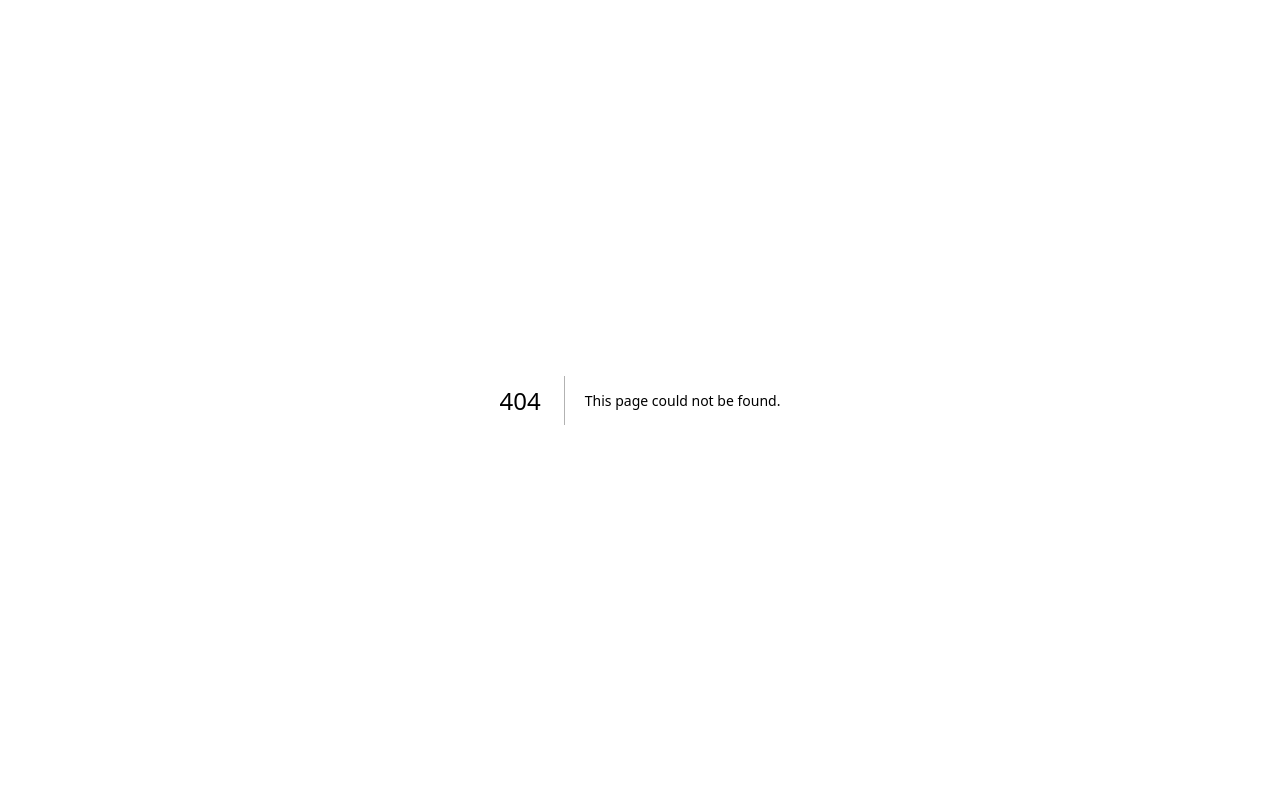
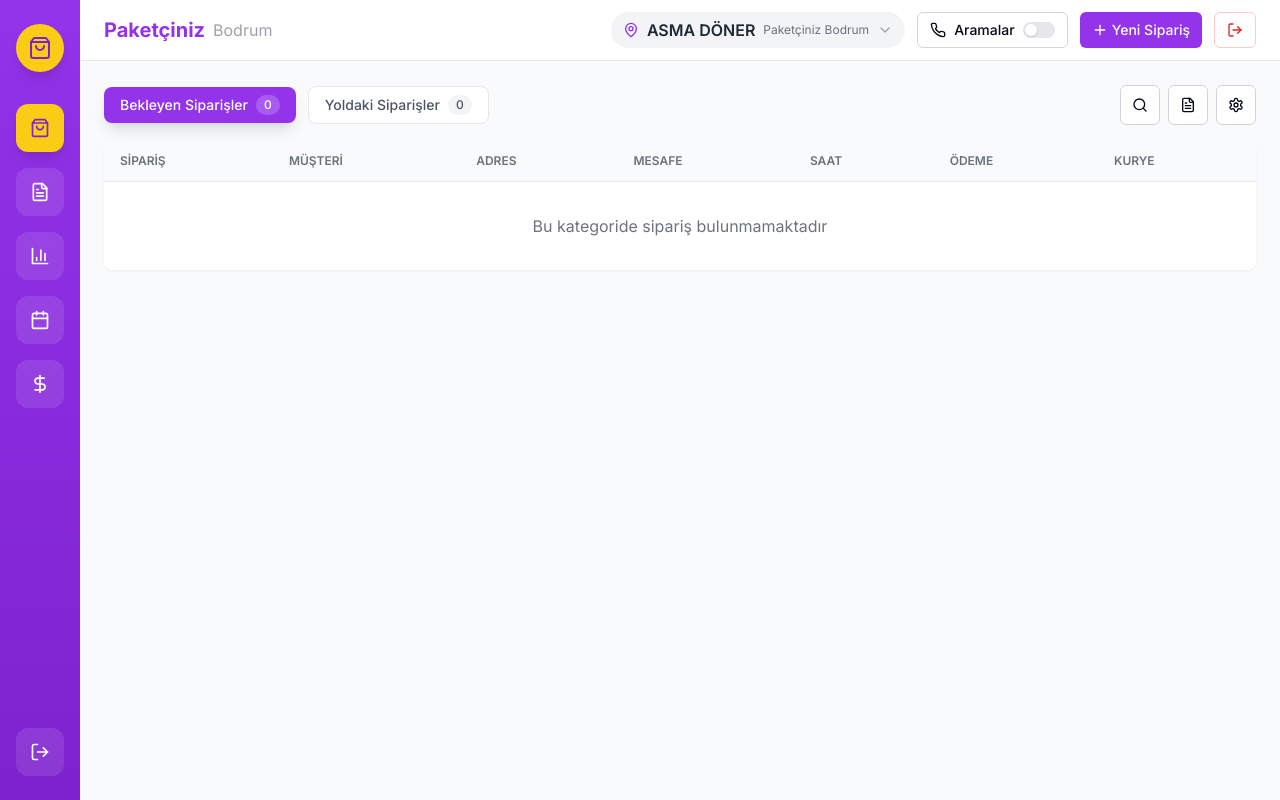
Before and after one commit to hunkarylmaz/paketci-app, a Next.js app in the folder kurye-sistemi/frontend/: page /restaurant/dashboard in a window 1280 px wide. Before the commit this address had no page. Built offline with nearby package versions, Linux system fonts and the light colour scheme.

Commit message:
fix: ASMA DÖNER clone - syntax fixed

```diff
--- /dev/null
+++ b/kurye-sistemi/frontend/app/(dashboard)/restaurant/dashboard/page.tsx
@@ -0,0 +1,202 @@
+'use client';
+
+import { useState, useEffect } from 'react';
+import { useRouter } from 'next/navigation';
+import { motion } from 'framer-motion';
+import {
+  ShoppingBag, FileText, BarChart3, Calendar, DollarSign, LogOut,
+  Plus, Phone, Search, Settings, Menu, ChevronDown, MapPin
+} from 'lucide-react';
+import { Button } from '@/components/ui/button';
+import { Card, CardContent } from '@/components/ui/card';
+
+const mockOrders = [
+  { id: 'SIP-001', customer: 'Ahmet Yılmaz', phone: '0555 123 45 67', address: 'Atatürk Cad. No:15', distance: '2.10 km', time: '13:30', amount: 185, courier: 'YUSUF GÖK' },
+];
+
+const menuItems = [
+  { id: 'orders', icon: ShoppingBag, active: true },
+  { id: 'reports', icon: FileText },
+  { id: 'stats', icon: BarChart3 },
+  { id: 'calendar', icon: Calendar },
+  { id: 'finance', icon: DollarSign },
+];
+
+export default function RestaurantDashboard() {
+  const router = useRouter();
+  const [activeTab, setActiveTab] = useState('pending');
+  const [user, setUser] = useState({ name: 'ASMA DÖNER', dealerName: 'Paketçiniz Bodrum' });
+  const [isMobileMenuOpen, setIsMobileMenuOpen] = useState(false);
+
+  useEffect(() => {
+    const stored = localStorage.getItem('restaurant_user');
+    if (stored) setUser(JSON.parse(stored));
+  }, []);
+
+  const handleLogout = () => {
+    localStorage.removeItem('restaurant_user');
+    router.push('/');
+  };
+
+  return (
+    <div className="min-h-screen bg-gray-50 flex">
+      <aside className={`${isMobileMenuOpen ? 'fixed inset-0 z-50' : 'hidden'} lg:flex lg:static flex-col w-20 bg-gradient-to-b from-purple-600 to-purple-700 text-white items-center py-6`}>
+        <div className="mb-8">
+          <div className="w-12 h-12 bg-yellow-400 rounded-full flex items-center justify-center shadow-lg">
+            <ShoppingBag className="w-6 h-6 text-purple-700" />
+          </div>
+        </div>
+
+        <nav className="flex-1 space-y-4">
+          {menuItems.map((item) => (
+            <button
+              key={item.id}
+              className={`w-12 h-12 rounded-xl flex items-center justify-center transition-all ${
+                item.active
+                  ? 'bg-yellow-400 text-purple-700 shadow-lg'
+                  : 'bg-white/10 hover:bg-white/20'
+              }`}
+            >
+              <item.icon className="w-5 h-5" />
+            </button>
+          ))}
+        </nav>
+
+        <button
+          onClick={handleLogout}
+          className="w-12 h-12 rounded-xl bg-white/10 hover:bg-white/20 flex items-center justify-center transition-all"
+        >
+          <LogOut className="w-5 h-5" />
+        </button>
+      </aside>
+
+      <div className="flex-1 flex flex-col min-h-screen">
+        <header className="bg-white border-b border-gray-200 sticky top-0 z-40">
+          <div className="flex items-center justify-between px-4 lg:px-6 py-3">
+            <div className="flex items-center gap-4">
+              <button
+                className="lg:hidden p-2 hover:bg-gray-100 rounded-lg"
+                onClick={() => setIsMobileMenuOpen(true)}
+              >
+                <Menu className="w-5 h-5" />
+              </button>
+
+              <div className="hidden md:flex items-center gap-2">
+                <span className="text-xl font-bold text-purple-600">Paketçiniz</span>
+                <span className="text-gray-400">Bodrum</span>
+              </div>
+            </div>
+
+            <div className="flex items-center gap-3">
+              <div className="hidden md:flex items-center gap-2 px-3 py-1.5 bg-gray-100 rounded-full">
+                <MapPin className="w-4 h-4 text-purple-600" />
+                <span className="font-semibold text-gray-800">{user?.name || 'ASMA DÖNER'}</span>
+                <span className="text-xs text-gray-500">{user?.dealerName || 'Paketçiniz Bodrum'}</span>
+                <ChevronDown className="w-4 h-4 text-gray-400" />
+              </div>
+
+              <Button variant="outline" size="sm" className="hidden sm:flex items-center gap-2 border-gray-300">
+                <Phone className="w-4 h-4" />
+                <span>Aramalar</span>
+                <div className="w-8 h-4 bg-gray-200 rounded-full relative">
+                  <div className="absolute left-0.5 top-0.5 w-3 h-3 bg-white rounded-full shadow"></div>
+                </div>
+              </Button>
+
+              <Button size="sm" className="bg-purple-600 hover:bg-purple-700 text-white">
+                <Plus className="w-4 h-4 mr-1" />
+                <span className="hidden sm:inline">Yeni Sipariş</span>
+              </Button>
+
+              <Button variant="outline" size="sm" className="text-red-600 border-red-200 hover:bg-red-50" onClick={handleLogout}>
+                <LogOut className="w-4 h-4" />
+              </Button>
+            </div>
+          </div>
+        </header>
+
+        <main className="flex-1 p-4 lg:p-6">
+          <motion.div initial={{ opacity: 0 }} animate={{ opacity: 1 }} className="space-y-4">
+            <div className="flex flex-wrap items-center gap-3">
+              <button
+                onClick={() => setActiveTab('pending')}
+                className={`flex items-center gap-2 px-4 py-2 rounded-lg font-medium text-sm transition-all ${
+                  activeTab === 'pending'
+                    ? 'bg-purple-600 text-white shadow-lg'
+                    : 'bg-white border border-gray-200 text-gray-600 hover:border-purple-400'
+                }`}
+              >
+                <span>Bekleyen Siparişler</span>
+                <span className={`px-2 py-0.5 rounded-full text-xs ${activeTab === 'pending' ? 'bg-white/20' : 'bg-gray-100'}`}>0</span>
+              </button>
+
+              <button
+                onClick={() => setActiveTab('onway')}
+                className={`flex items-center gap-2 px-4 py-2 rounded-lg font-medium text-sm transition-all ${
+                  activeTab === 'onway'
+                    ? 'bg-purple-600 text-white shadow-lg'
+                    : 'bg-white border border-gray-200 text-gray-600 hover:border-purple-400'
+                }`}
+              >
+                <span>Yoldaki Siparişler</span>
+                <span className={`px-2 py-0.5 rounded-full text-xs ${activeTab === 'onway' ? 'bg-white/20' : 'bg-gray-100'}`}>0</span>
+              </button>
+
+              <div className="flex-1" />
+
+              <div className="flex gap-2">
+                <Button variant="outline" size="icon" className="border-gray-300"><Search className="w-4 h-4" /></Button>
+                <Button variant="outline" size="icon" className="border-gray-300"><FileText className="w-4 h-4" /></Button>
+                <Button variant="outline" size="icon" className="border-gray-300"><Settings className="w-4 h-4" /></Button>
+              </div>
+            </div>
+
+            <Card className="border-0 shadow-sm">
+              <CardContent className="p-0">
+                <div className="overflow-x-auto">
+                  <table className="w-full">
+                    <thead className="bg-gray-50 border-b border-gray-200">
+                      <tr className="text-left">
+                        <th className="px-4 py-3 text-xs font-semibold text-gray-500 uppercase">Sipariş</th>
+                        <th className="px-4 py-3 text-xs font-semibold text-gray-500 uppercase">Müşteri</th>
+                        <th className="px-4 py-3 text-xs font-semibold text-gray-500 uppercase">Adres</th>
+                        <th className="px-4 py-3 text-xs font-semibold text-gray-500 uppercase">Mesafe</th>
+                        <th className="px-4 py-3 text-xs font-semibold text-gray-500 uppercase">Saat</th>
+                        <th className="px-4 py-3 text-xs font-semibold text-gray-500 uppercase">Ödeme</th>
+                        <th className="px-4 py-3 text-xs font-semibold text-gray-500 uppercase">Kurye</th>
+                      </tr>
+                    </thead>
+                    <tbody className="divide-y divide-gray-100">
+                      {activeTab === 'pending' ? (
+                        <tr>
+                          <td colSpan={7} className="px-4 py-8 text-center text-gray-500">Bu kategoride sipariş bulunmamaktadır</td>
+                        </tr>
+                      ) : (
+                        mockOrders.map((order) => (
+                          <tr key={order.id} className="hover:bg-gray-50">
+                            <td className="px-4 py-4 text-sm font-semibold text-purple-600">{order.id}</td>
+                            <td className="px-4 py-4">
+                              <div>
+                                <p className="text-sm font-medium text-gray-900">{order.customer}</p>
+                                <p className="text-xs text-gray-500">{order.phone}</p>
+                              </div>
+                            </td>
+                            <td className="px-4 py-4 text-sm text-gray-600">{order.address}</td>
+                            <td className="px-4 py-4 text-sm text-gray-900">{order.distance}</td>
+                            <td className="px-4 py-4 text-sm text-gray-600">21.03.2026 {order.time}</td>
+                            <td className="px-4 py-4 text-sm font-bold text-gray-900">{order.amount}₺</td>
+                            <td className="px-4 py-4 text-sm font-semibold text-purple-600">{order.courier}</td>
+                          </tr>
+                        ))
+                      )}
+                    </tbody>
+                  </table>
+                </div>
+              </CardContent>
+            </Card>
+          </motion.div>
+        </main>
+      </div>
+    </div>
+  );
+}
```
Also changed, not shown: 1 other file (tests, documents, lock files or other folders).
